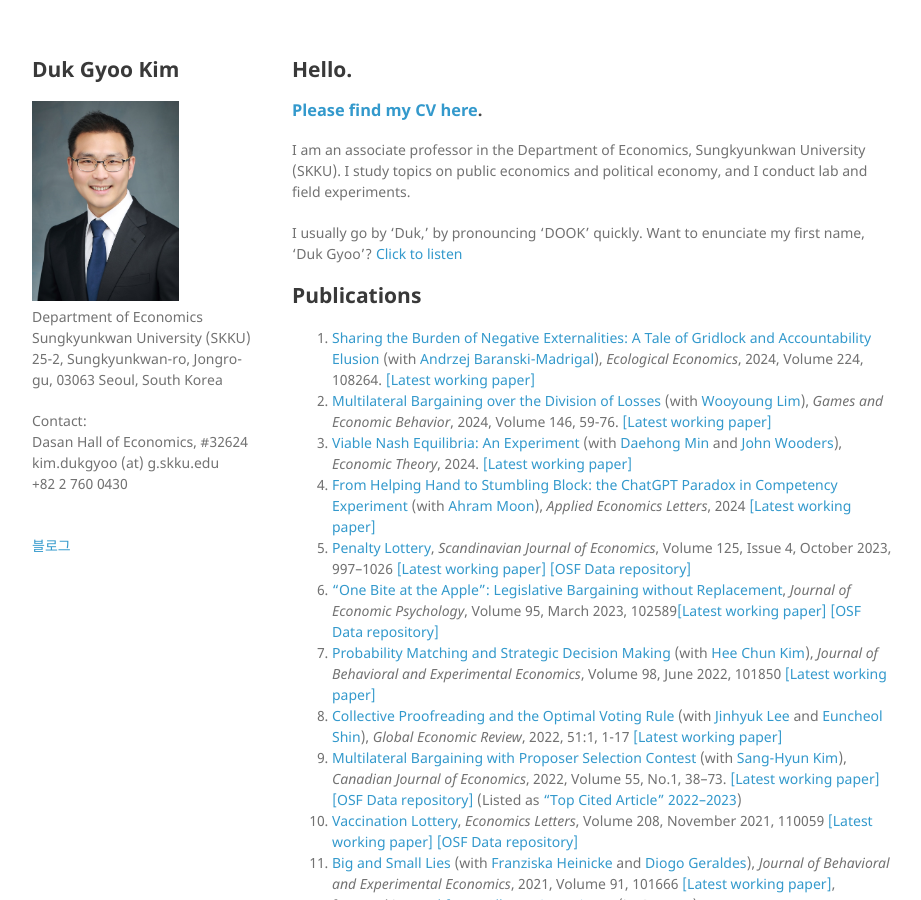
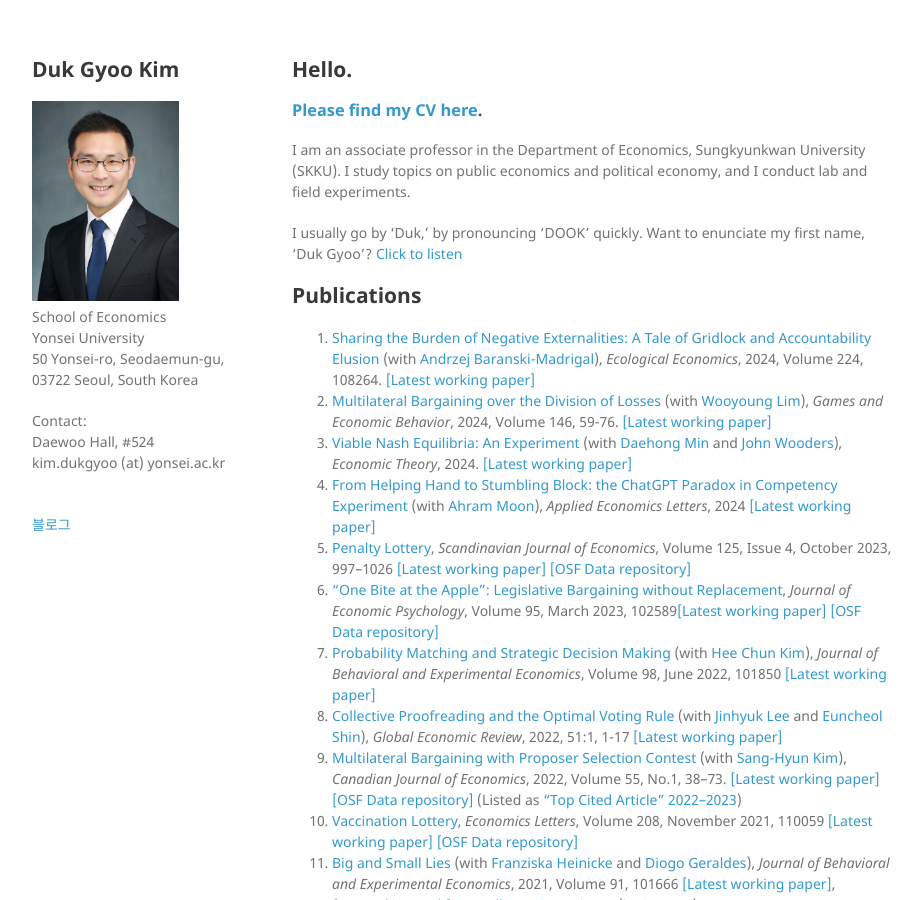
Before and after one commit to kimdukgyoo/kimdukgyoo.github.io, a Jekyll site: the page built from index.md, in a window 1280 px wide and 900 px high. Shown: the whole window, without its empty margins (178-1099 px from the left). Built offline with Jekyll 4.4.1, drawn with Linux system fonts in a browser that asks for light colours; our own code applies the rules of GitHub Pages for plain Markdown files.

Commit message:
Update default.html

```diff
--- a/_layouts/default.html
+++ b/_layouts/default.html
@@ -20,8 +20,8 @@
 <!--        <h3><a href="./research"> Research </a></h3> -->
 <!--        <h3><a href="./teaching"> Teaching </a></h3> -->
         <div style="display:inline;float:center"><img border="0" height="200" src="./profile.JPG"></div>
-        <p>Department of Economics<br>Sungkyunkwan University (SKKU)<br>25-2, Sungkyunkwan-ro, Jongro-gu, 03063 Seoul, South Korea</p>
-        <p>Contact:<br>Dasan Hall of Economics, #32624<br>kim.dukgyoo (at) g.skku.edu<br>+82 2 760 0430</p>
+        <p>School of Economics<br>Yonsei University<br>50 Yonsei-ro, Seodaemun-gu, 03722 Seoul, South Korea</p>
+        <p>Contact:<br>Daewoo Hall, #524<br>kim.dukgyoo (at) yonsei.ac.kr</p> <!-- <br>+82 2 760 0430</p> -->
         <p><br><a href="https://studyingactor.github.io">블로그</a></p>
 
 <!--
```
